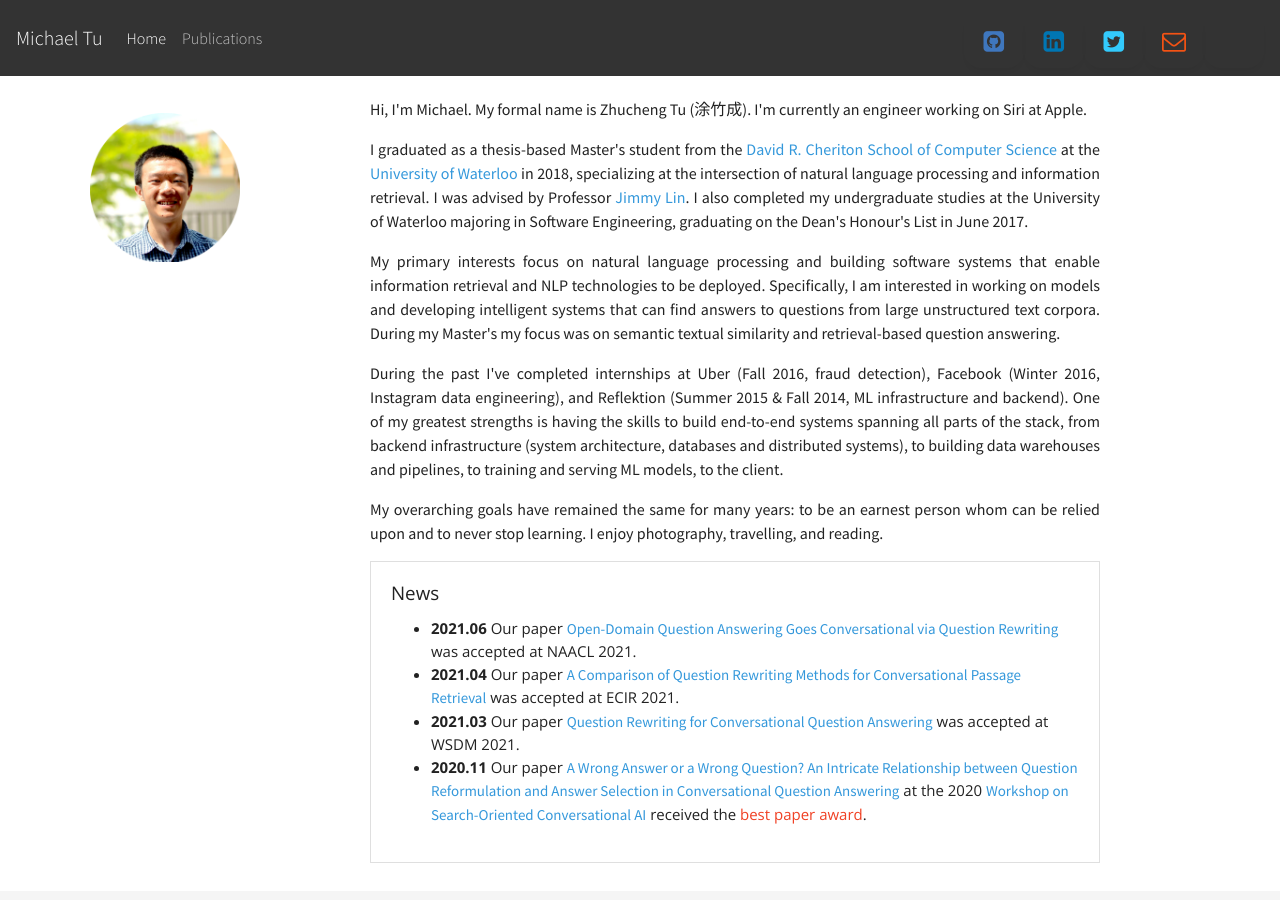
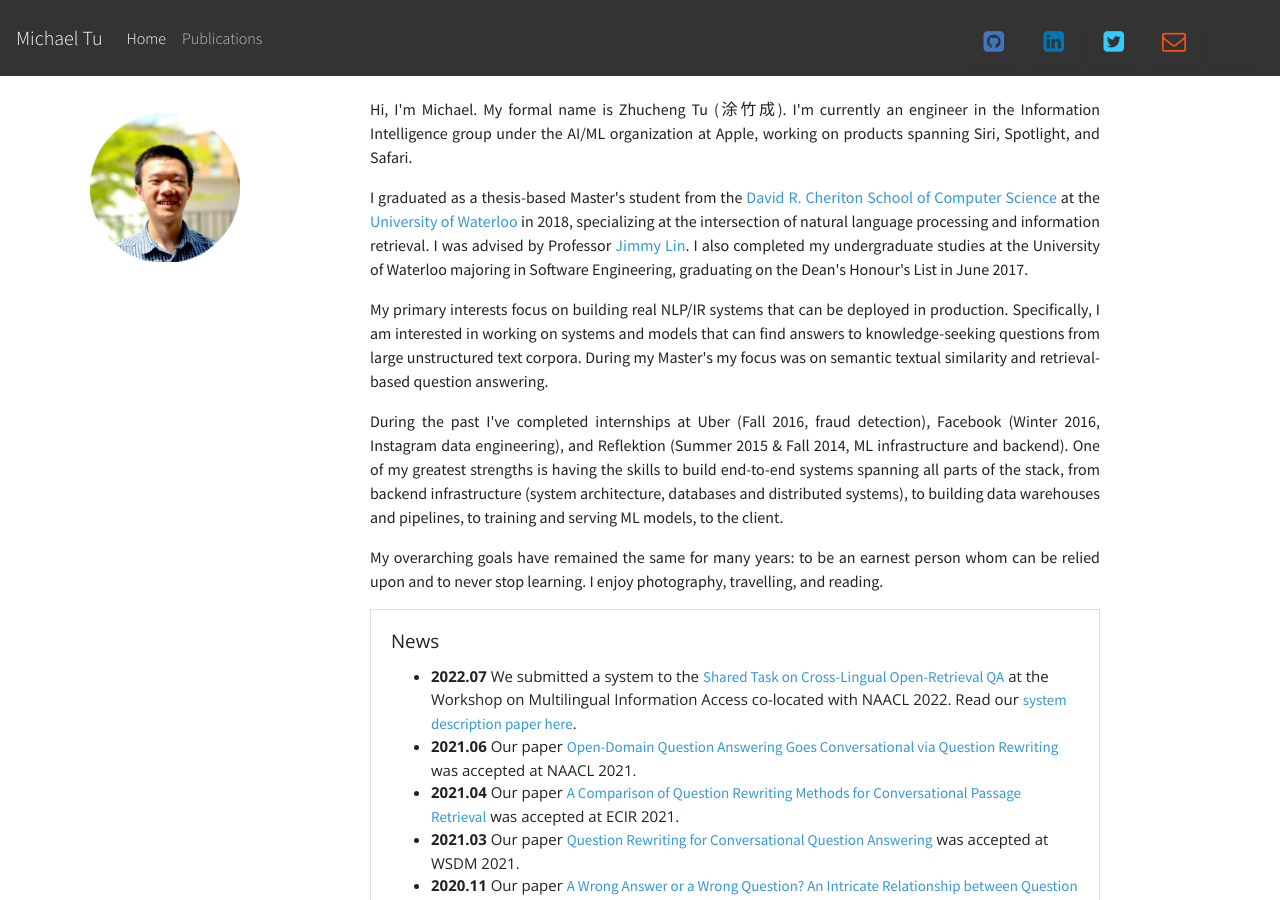
Before and after one commit to tuzhucheng/tuzhucheng.github.io, a Jekyll site: the page built from index.html, in a window 1280 px wide and 900 px high. Built offline with Jekyll 4.4.1, drawn with Linux system fonts in a browser that asks for light colours; nearby versions of some CDN libraries; some web fonts are replaced; comment, search, counter and statistics services are not loaded; a style sheet for code colours, icons or effects is not loaded; some of the changed text lies outside the part shown.

Commit message:
Add MIA 2022 system description to homepage.

```diff
--- a/_includes/footer.html
+++ b/_includes/footer.html
@@ -1,6 +1,6 @@
 <div class="footer">
   <div class="container">
-    <p class="text-muted text-center">&copy; 2013-2021 Michael Tu&nbsp;&nbsp;&nbsp;
+    <p class="text-muted text-center">&copy; 2013-2022 Michael Tu&nbsp;&nbsp;&nbsp;
       See <a href="/acknowledgements/">acknowledgements</a>.</p>
   </div>
 </div>
--- a/index.html
+++ b/index.html
@@ -18,7 +18,7 @@
           </div>
           <div class="col-md-8 mx-auto pt-2 pb-4">
             <p class="text-justify">
-              Hi, I'm Michael. My formal name is Zhucheng Tu (涂竹成). I'm currently an engineer working on Siri at Apple.
+              Hi, I'm Michael. My formal name is Zhucheng Tu (涂竹成). I'm currently an engineer in the Information Intelligence group under the AI/ML organization at Apple, working on products spanning Siri, Spotlight, and Safari.
             </p>
             <p class="text-justify">
               I graduated as a thesis-based Master's student from the <a href="https://cs.uwaterloo.ca/" target="_blank">David R. Cheriton School of Computer Science</a>
@@ -27,8 +27,8 @@
               I also completed my undergraduate studies at the University of Waterloo majoring in Software Engineering, graduating on the Dean's Honour's List in June 2017.
             </p>
             <p class="text-justify">
-              My primary interests focus on natural language processing and building software systems that enable information retrieval and NLP technologies to be deployed.
-              Specifically, I am interested in working on models and developing intelligent systems that can find answers to questions from large unstructured text corpora.
+              My primary interests focus on building real NLP/IR systems that can be deployed in production.
+              Specifically, I am interested in working on systems and models that can find answers to knowledge-seeking questions from large unstructured text corpora.
               During my Master's my focus was on semantic textual similarity and retrieval-based question answering.
             </p>
             <p class="text-justify">
@@ -43,6 +43,7 @@
               <div class="card-body">
                 <h5 class="card-title">News</h5>
                 <ul>
+                  <li><span class="font-weight-bold">2022.07</span> We submitted a system to the <a href="https://mia-workshop.github.io/shared_task.html" target="_blank">Shared Task on Cross-Lingual Open-Retrieval QA</a> at the Workshop on Multilingual Information Access co-located with NAACL 2022. Read our <a href="https://arxiv.org/abs/2207.01940" target="_blank">system description paper here</a>.</li>
                   <li><span class="font-weight-bold">2021.06</span> Our paper <a href="https://www.aclweb.org/anthology/2021.naacl-main.44/" target="_blank">Open-Domain Question Answering Goes Conversational via Question Rewriting</a> was accepted at NAACL 2021.</li>
                   <li><span class="font-weight-bold">2021.04</span> Our paper <a href="https://link.springer.com/chapter/10.1007/978-3-030-72240-1_43" target="_blank">A Comparison of Question Rewriting Methods for Conversational Passage Retrieval</a> was accepted at ECIR 2021.</li>
                   <li><span class="font-weight-bold">2021.03</span> Our paper <a href="https://dl.acm.org/doi/10.1145/3437963.3441748" target="_blank">Question Rewriting for Conversational Question Answering</a> was accepted at WSDM 2021.</li>
```
